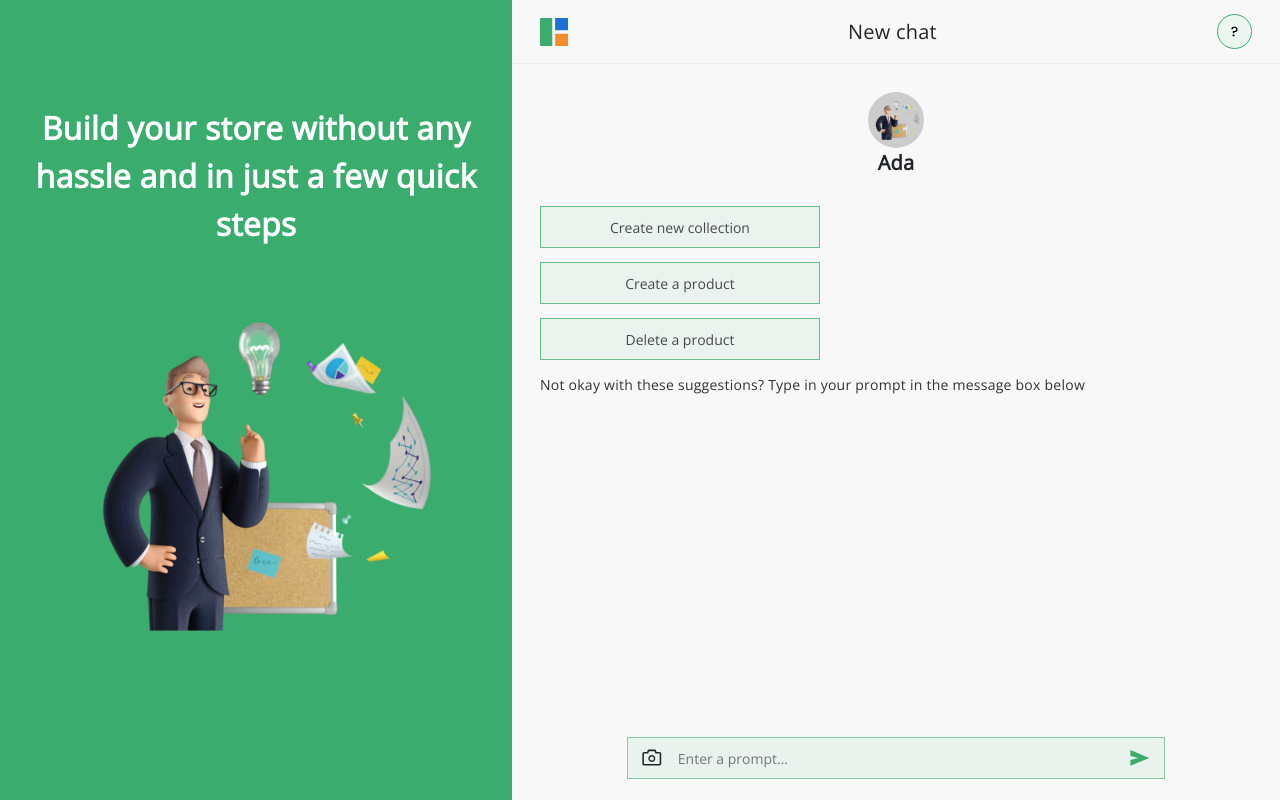
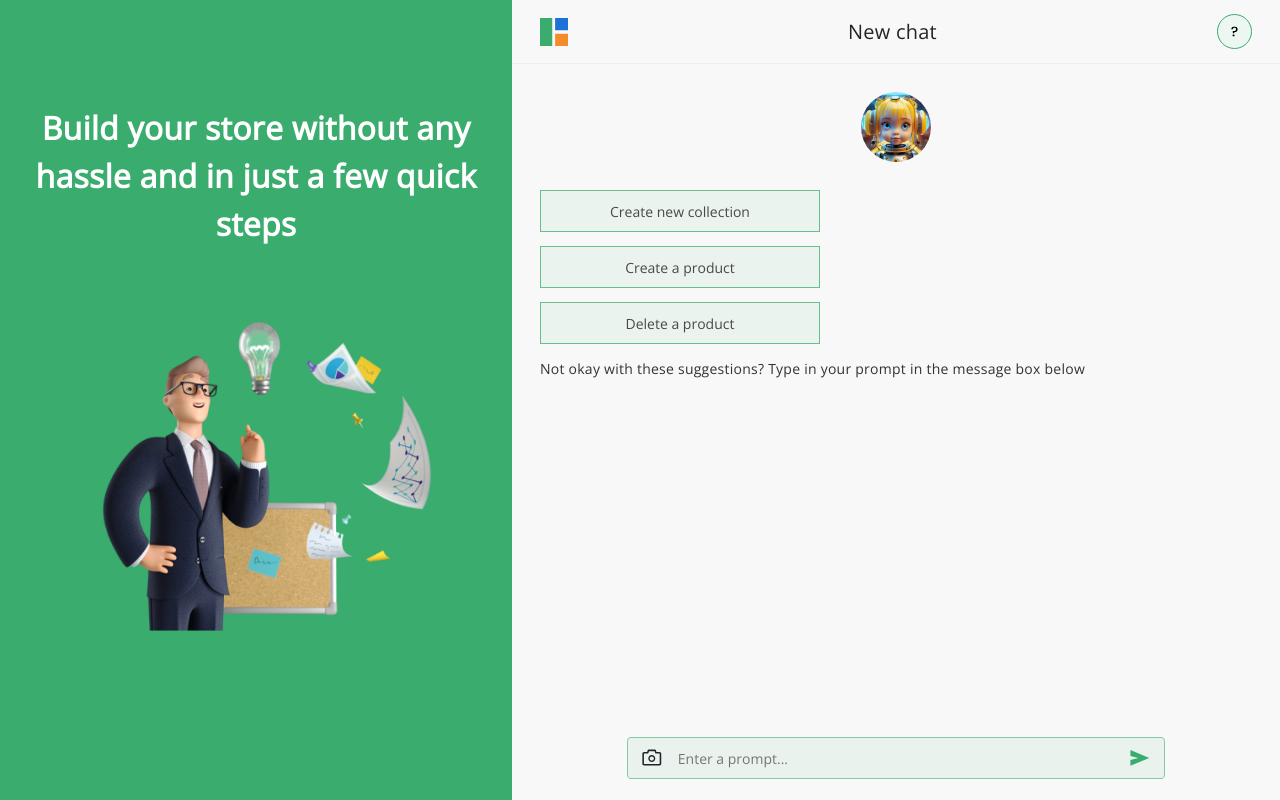
Before and after one commit to ty-codes/backendbuddy, a React (Create React App) app: page /chat in a window 1280 px wide. Built offline with nearby package versions, Linux system fonts and the light colour scheme; no server answers.

Commit message:
refactor: add ai image

```diff
--- a/src/assets/index.js
+++ b/src/assets/index.js
@@ -3,6 +3,7 @@ import businessman from './businessman.png';
 import error404 from './404.png';
 import error404Mobile from './404-mobile.png';
 import logo from './logo.png';
+import ai from './robotb.jpeg';
 
 
-export { iphone, businessman, error404, logo, error404Mobile };
+export { iphone, businessman, error404, logo, error404Mobile, ai };
--- a/src/components/ChatPage/ChatPage.style.js
+++ b/src/components/ChatPage/ChatPage.style.js
@@ -52,8 +52,8 @@ export const Content = styled.div`
 
 export const Avatar = styled.div`
   background-color: #ccc;
-  width: 4rem;
-  height: 4rem;
+  width: 5rem;
+  height: 5rem;
   border-radius: 50%;
   background-image: url(${props => props.background});
   background-position: center;
@@ -101,6 +101,7 @@ export const Input = styled.div`
     margin: auto;
     border: 1px solid rgba(57, 172, 110, 0.58);
     background: rgba(57, 172, 110, 0.07);
+    border-radius: 0.3rem;
 
     @media ${device.mobileM} {
       width: 21.42rem;
@@ -132,5 +133,6 @@ export const AiAvatar = styled.div`
 
   h6 {
     font-weight: 600;
+    font-size: 1.2rem;
   }
 `;
--- a/src/components/ChatPage/index.jsx
+++ b/src/components/ChatPage/index.jsx
@@ -9,7 +9,7 @@ import {
   AiAvatar,
 } from './ChatPage.style';
 import { prompts } from 'constants';
-import { businessman } from 'assets';
+import { ai } from 'assets';
 import { AirplaneIcon, LogoIcon, QuestionIcon } from 'assets/svg';
 import { CameraOutlined } from '@ant-design/icons';
 
@@ -26,8 +26,8 @@ export default function Chat() {
         </Content>
       </Header>
       <AiAvatar>
-        <Avatar background={businessman} />
-        <h6>Ada</h6>
+        <Avatar background={ai} />
+        {/* <h6>Ada</h6> */}
       </AiAvatar>
       <Suggestions>
         {prompts?.map((prompt, index) => (
```
